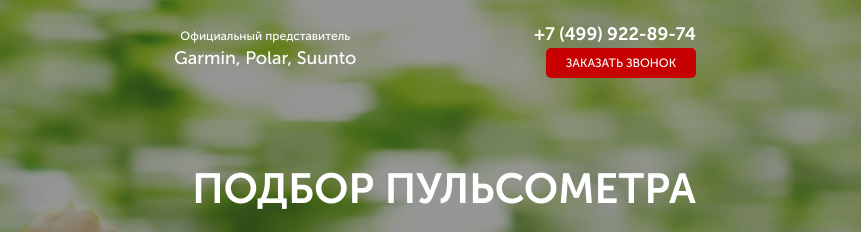
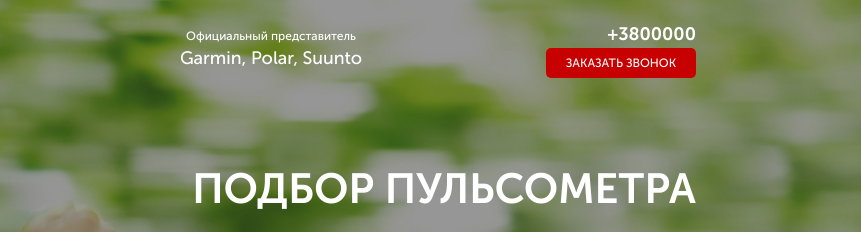
Before and after one commit to Cactuar7693/HTML-CSS-Javascript, a website: page src/index.html in a window 1280 px wide. Shown: the top 232 px of the page, 419-1280 px from the left. Drawn offline with nearby package versions, Linux system fonts and the light colour scheme.

Commit message:
Update index.html

```diff
--- a/src/index.html
+++ b/src/index.html
@@ -19,7 +19,7 @@
                     <span>Garmin, Polar, Suunto</span>
                 </div>
                 <div class="header__contacts">
-                    <a href="tel:+74999228974" class="header__phone">+7 (499) 922-89-74</a>
+                    <a href="tel:+3800000" class="header__phone">+3800000</a>
                     <button data-modal="consultation" class="button">заказать звонок</button>
                 </div>
             </header>
```
